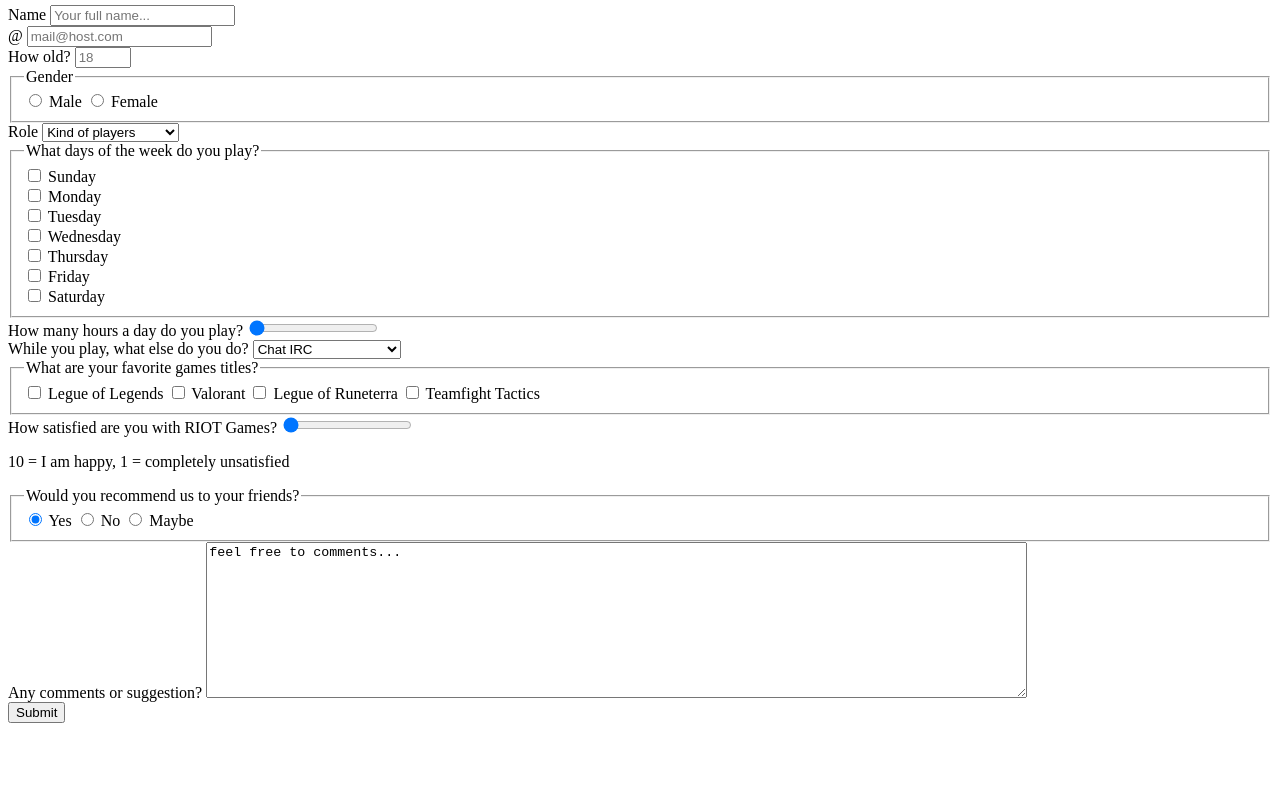
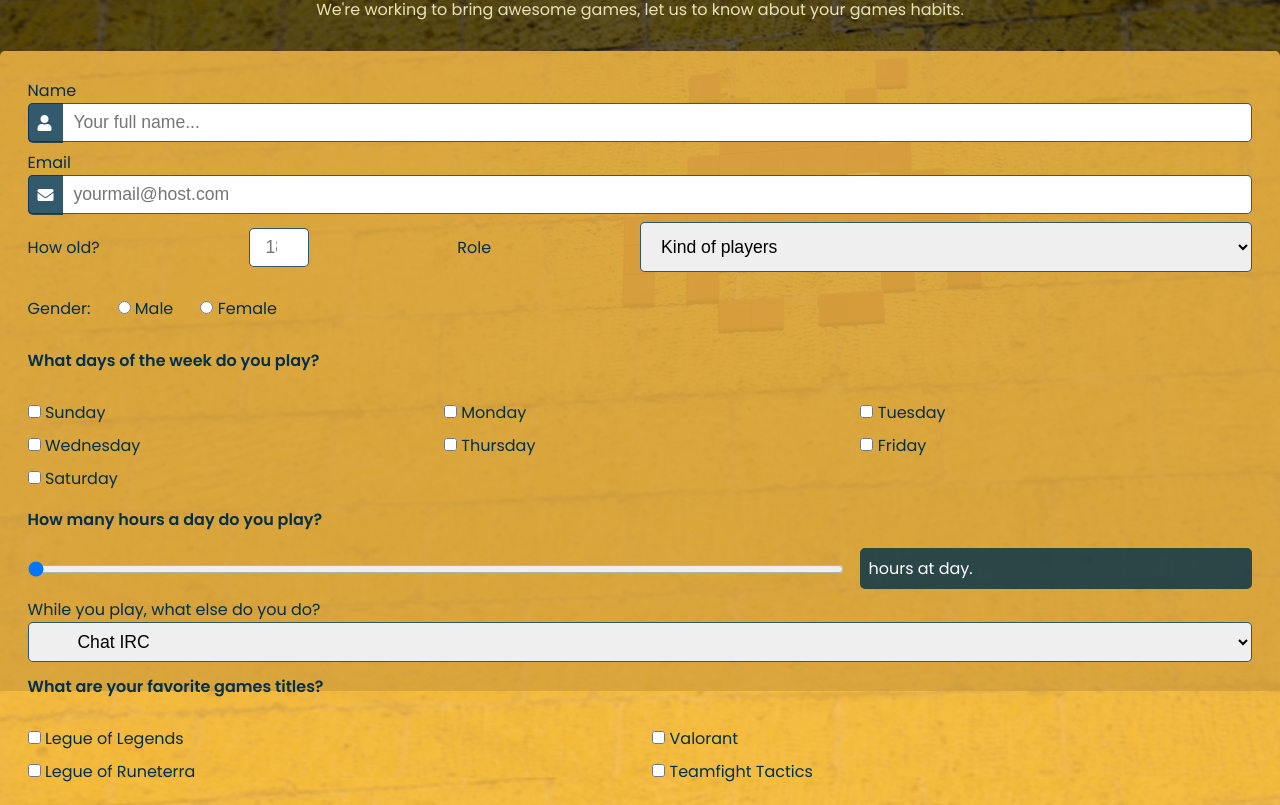
Before and after one commit to AbelRL/survey-form-fcc, a plain HTML site: page index.html in a window 1280 px wide. Shown: the part 109-914 px from the top of the page. Before the commit the page ends 840 px from the top, so only its background shows below. Drawn offline with Linux system fonts and the light colour scheme.

Commit message:
All css added

```diff
--- a/css/style.css
+++ b/css/style.css
@@ -0,0 +1,200 @@
+* {
+	margin: 0;
+	border: 0;
+	box-sizing: border-box;
+}
+body {
+	background-size: cover;
+	background-attachment: fixed;
+	background-repeat: no-repeat;
+	background-position: center;
+	font-family: 'Poppins', sans-serif;
+}
+.overlay {
+	position: fixed;
+	top: 0;
+	left: 0;
+	width: 100%;
+	height: 100%;
+	background-color: rgba(0, 0, 0, 0.6);
+	z-index: -100;
+}
+.container {
+	width: 100%;
+	margin: 3.125rem auto 0 auto;
+}
+header {
+	padding: 0 1.8rem;
+	color: #eae2b7;
+	text-align: center;
+	margin-bottom: 1.3rem;
+}
+header p {
+	padding: 0.5rem 0;
+}
+#survey-form {
+	width: 100%;
+	padding: 1.725rem;
+	background: rgba(252, 191, 73, 0.8);
+	color: #003049;
+	border-radius: 5px;
+}
+.uname input,
+.umail input,
+.uage input,
+select,
+textarea {
+	width: 100%;
+	height: 100%;
+	padding: 0.5rem 1rem 0.5rem 2.8rem;
+	box-shadow: none;
+	border: 1px solid rgba(0, 48, 73, 0.8);
+	border-radius: 5px;
+	font-size: 1.1em;
+	font-weight: 400;
+	outline: none;
+}
+
+input {
+	outline: none;
+	color: #003049;
+}
+select:focus,
+input:focus,
+textarea:focus {
+	border-color: #003049;
+	box-shadow: 0 0 8px 0 #003049;
+}
+input[type='number'] {
+	width: 60px;
+	padding: 0.5rem 1rem;
+	-webkit-appearance: none;
+	-moz-appearance: textfield;
+	appearance: none;
+	margin: 0;
+}
+textarea {
+	padding: 0.7rem;
+	resize: none;
+}
+button {
+	width: 100%;
+	background: rgb(214, 40, 40);
+	color: whitesmoke;
+	font-size: large;
+	border: 1px solid rgba(214, 40, 40, 0.8);
+	padding: 1rem;
+	border-radius: 5px;
+	outline: none;
+	cursor: pointer;
+}
+button:hover {
+	box-shadow: 0 0 8px 0 #003049;
+}
+.user-data select {
+	width: 50%;
+	padding: 0.8rem 1rem;
+}
+.user-data,
+.game-data,
+.recommended-games,
+.user-comments {
+	width: 100%;
+	padding-bottom: 0.5rem;
+}
+.uname,
+.umail {
+	position: relative;
+}
+.uname.iconi i,
+.umail.iconi i {
+	position: absolute;
+	width: 35px;
+	background-color: rgba(0, 48, 73, 0.8);
+	color: #fff;
+	padding: 12px 10px;
+	border-radius: 5px 0 0 5px;
+}
+.uage,
+.ghour,
+.satsgame {
+	display: flex;
+	flex-wrap: wrap;
+	justify-content: space-between;
+	align-items: center;
+}
+.ugender {
+	display: flex;
+	align-items: center;
+	justify-content: start;
+}
+fieldset {
+	margin: 0;
+	padding: 1rem 0;
+}
+fieldset label {
+	margin-right: 1.7rem;
+}
+fieldset legend {
+	padding: 0.7rem 0;
+	font-weight: 600;
+}
+h4 {
+	padding-bottom: 1rem;
+}
+.doweek,
+.whatgames {
+	display: flex;
+	flex-wrap: wrap;
+	justify-content: space-between;
+}
+.days {
+	flex: 0 32%;
+	margin-bottom: 0.5rem;
+}
+.gamesItems,
+.satItem {
+	flex: 0 49%;
+	margin-bottom: 0.5rem;
+}
+.itemhours,
+.satItem,
+.satItem {
+	flex: 0 auto;
+}
+.ghour label,
+.satsgame label {
+	width: 32%;
+	background-color: rgba(0, 48, 73, 0.8);
+	color: white;
+	border-radius: 5px;
+	margin: auto;
+	padding: 0.5rem;
+}
+.ghour input,
+.satsgame input {
+	flex-grow: 1;
+	margin-right: 1rem;
+}
+.recommended-games p {
+	font-size: 0.8em;
+	padding-bottom: 1rem;
+}
+.user-comments p {
+	text-align: right;
+}
+@media (max-width: 480px) {
+	body {
+		background-image: url('/img/mosaic-alien-on-wall-movil.jpg');
+	}
+}
+@media (min-width: 481px) and (max-width: 1024px) {
+	body {
+		background-image: url('/img/mosaic-alien-on-wall-tablet.jpg');
+	}
+}
+@media (min-width: 1025px) {
+	body {
+		background-image: url('/img/mosaic-alien-on-wall-desktop.jpg');
+	}
+}
--- a/index.html
+++ b/index.html
@@ -9,9 +9,14 @@
 			rel="stylesheet"
 			href="https://use.fontawesome.com/releases/v5.10.0/css/all.css"
 		/>
+		<link
+			href="https://fonts.googleapis.com/css2?family=Poppins:wght@300;400;500;600&display=swap"
+			rel="stylesheet"
+		/>
 		<link rel="stylesheet" href="/css/style.css" />
 	</head>
 	<body>
+		<div class="overlay"></div>
 		<div class="container">
 			<header>
 				<h1 id="title">RIOT Games Survey form</h1>
@@ -23,8 +28,9 @@
 			<form id="survey-form">
 				<!-- data user: name, mail, age, current role-->
 				<section class="user-data">
-					<div class="user-name">
-						<label for="name" id="name-label">Name</label>
+					<label for="name" id="name-label">Name</label>
+					<div class="user-data uname iconi">
+						<i class="fas fa-user"></i>
 						<input
 							type="text"
 							id="name"
@@ -33,38 +39,29 @@
 							required
 						/>
 					</div>
-					<div class="user-mail">
-						<label for="email" id="email-label">@</label>
+					<label for="email" id="email-label">Email</label>
+					<div class="user-data umail iconi">
+						<i class="fas fa-envelope"></i>
 						<input
 							type="email"
 							id="email"
 							name="email"
-							placeholder="mail@host.com"
+							placeholder="yourmail@host.com"
 							required
 						/>
 					</div>
-					<div class="user-age">
+					<div class="user-data uage">
 						<label for="age" id="number-label">How old?</label>
 						<input
 							type="number"
+							inputmode="numeric"
 							id="number"
 							name="age"
 							min="18"
 							max="50"
 							placeholder="18"
 						/>
-					</div>
-					<fieldset class="gender">
-						<legend>Gender</legend>
-						<div>
-							<input type="radio" id="gender1" name="gender" value="male" />
-							<label for="gender1">Male</label>
 
-							<input type="radio" id="gender2" name="gender" value="female" />
-							<label for="gender2">Female</label>
-						</div>
-					</fieldset>
-					<div class="user-role">
 						<label for="dropdown" id="roles-label">Role</label>
 						<select name="roles" id="dropdown">
 							<option selected disabled>Kind of players</option>
@@ -74,9 +71,20 @@
 							<option value="professional">Professional gamer</option>
 						</select>
 					</div>
+					<fieldset class="user-data ugender">
+						<label class="lblGender">Gender:</label>
+						<div>
+							<input type="radio" id="gender1" name="gender" value="male" />
+							<label for="gender1">Male</label>
+						</div>
+						<div>
+							<input type="radio" id="gender2" name="gender" value="female" />
+							<label for="gender2">Female</label>
+						</div>
+					</fieldset>
 				</section>
 				<section class="game-data">
-					<fieldset>
+					<fieldset class="game-data doweek">
 						<legend>What days of the week do you play?</legend>
 						<div class="days">
 							<input
@@ -142,9 +150,21 @@
 							<label for="saturday">Saturday</label>
 						</div>
 					</fieldset>
-					<div class="game-hours">
-						<label for="hour">How many hours a day do you play?</label>
-						<input type="range" name="hour" min="1" max="12" value="1" />
+					<div class="game-data">
+						<h4>How many hours a day do you play?</h4>
+						<div class="ghour">
+							<input
+								type="range"
+								name="hour"
+								min="1"
+								max="12"
+								value="1"
+								class="itemhours"
+							/>
+							<label for="hour" class="itemhours"
+								><span class="numHours"> </span> hours at day.</label
+							>
+						</div>
 					</div>
 					<div class="games-distract">
 						<label for="distract">While you play, what else do you do?</label>
@@ -155,11 +175,14 @@
 							<option value="noone">Player focused</option>
 						</select>
 					</div>
-					<fieldset>
+					<fieldset class="game-data">
 						<legend>What are your favorite games titles?</legend>
-						<div>
+						<div class="whatgames">
+							<div class="gamesItems">
 							<input type="checkbox" name="favGames" value="lol" id="lol" />
 							<label for="lol">Legue of Legends</label>
+						</div>
+						<div class="gamesItems">
 							<input
 								type="checkbox"
 								name="favGames"
@@ -167,25 +190,34 @@
 								id="valorant"
 							/>
 							<label for="valorant">Valorant</label>
+						</div>
+						<div class="gamesItems">
 							<input type="checkbox" name="favGames" value="lor" id="lor" />
 							<label for="lor">Legue of Runeterra</label>
+						</div>
+						<div class="gamesItems">
 							<input type="checkbox" name="favGames" value="teta" id="teta" />
 							<label for="teta">Teamfight Tactics</label>
 						</div>
+
 					</fieldset>
 				</section>
 				<section class="recommended-games">
 					<div>
-						<label for="satisfaction"
-							>How satisfied are you with RIOT Games?</label
-						>
+						<h4>How satisfied are you with RIOT Games?</h4>
+						<div class="satsgame">
 						<input
 							type="range"
 							name="satisfaction"
 							min="1"
 							max="10"
 							value="1"
+							class="satItem"
 						/>
+						<label for="hour" class="satItem"
+								><span class="numSats"> </span> of granted.</label
+							>
+						</div>
 						<p>10 = I am happy, 1 = completely unsatisfied</p>
 					</div>
 					<fieldset class="recomendUs">
@@ -221,7 +253,9 @@
 						<textarea name="comments" id="text-area" cols="100" rows="10">
 feel free to comments...</textarea
 						>
+						<p>Max character <span>140</span></p>
 					</div>
+
 					<button type="submit" id="submit">Submit</button>
 				</section>
 			</form>
```
Also changed, not shown: img/mosaic-alien-on-wall-desktop.jpg (renamed from img/mosaic-alien-on-wall-1670977.jpg), img/mosaic-alien-on-wall-movil.jpg (added), img/mosaic-alien-on-wall-tablet.jpg (added).
